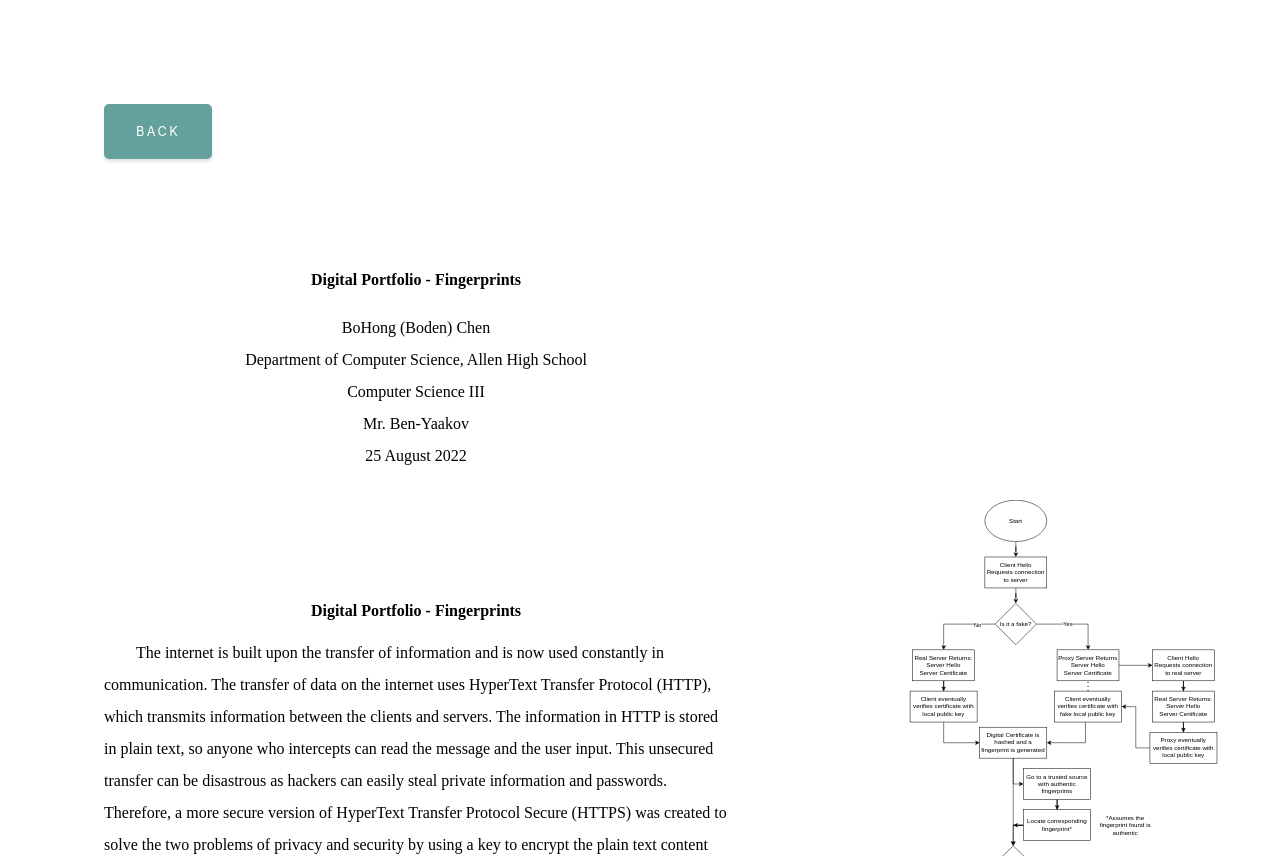
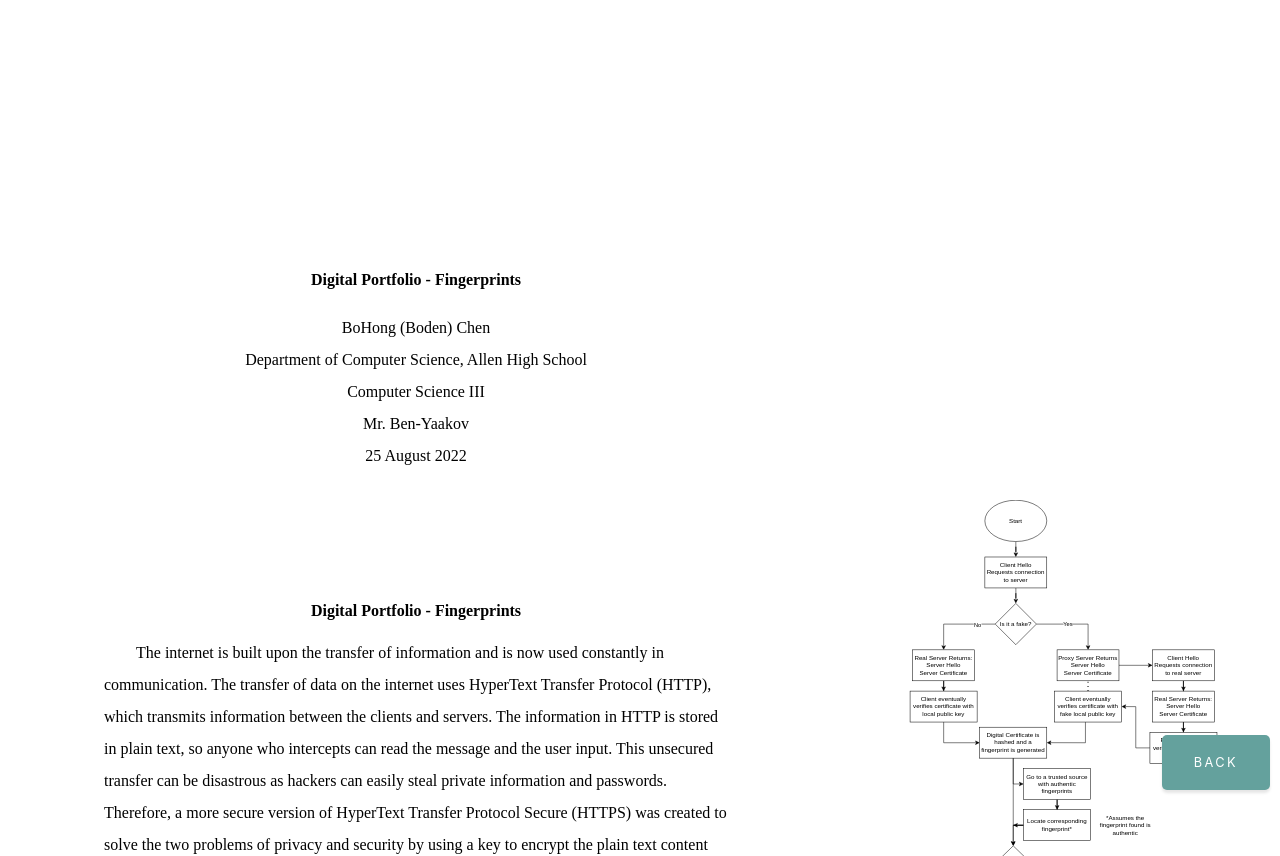
Before and after one commit to Boden-C/Boden-C.github.io, a plain HTML site: page fingerprints.html in a window 1280 px wide. Shown: the top 856 px of the page. Drawn offline with Linux system fonts and the light colour scheme.

Commit message:
added lang to essay

```diff
--- a/css/fingerprints.css
+++ b/css/fingerprints.css
@@ -22,11 +22,10 @@ color: inherit;
 text-decoration: none;
 }
 
-.fixed-top {
+.fixed {
     position: fixed;
-    top: 10;
-    left: 10;
-    z-index: 1030;
+    right: 10px;
+    bottom: 10px;
 }
 .btn {
     box-shadow: 0 0.1875rem 0.1875rem 0 rgba(0, 0, 0, 0.1) !important;
--- a/fingerprints.html
+++ b/fingerprints.html
@@ -1,6 +1,6 @@
 <!-- Uses Google Docs default html configurations -->
 <!DOCTYPE html>
-<html>
+<html lang="en">
     <head>
         <meta charset="UTF-8">
         <meta http-equiv="X-UA-Compatible" content="IE=edge">
@@ -13,7 +13,7 @@
             src="assets/img/fingerprints.svg"
             class="flowchart"
             alt="flowchart">
-        <a class="fixed-top btn btn-primary" href="index.html">Back</a>
+        <a class="fixed btn btn-primary" href="index.html">Back</a>
         <div>
             <p class="c5 c6"><span class="c0"></span></p>
         </div>
```
